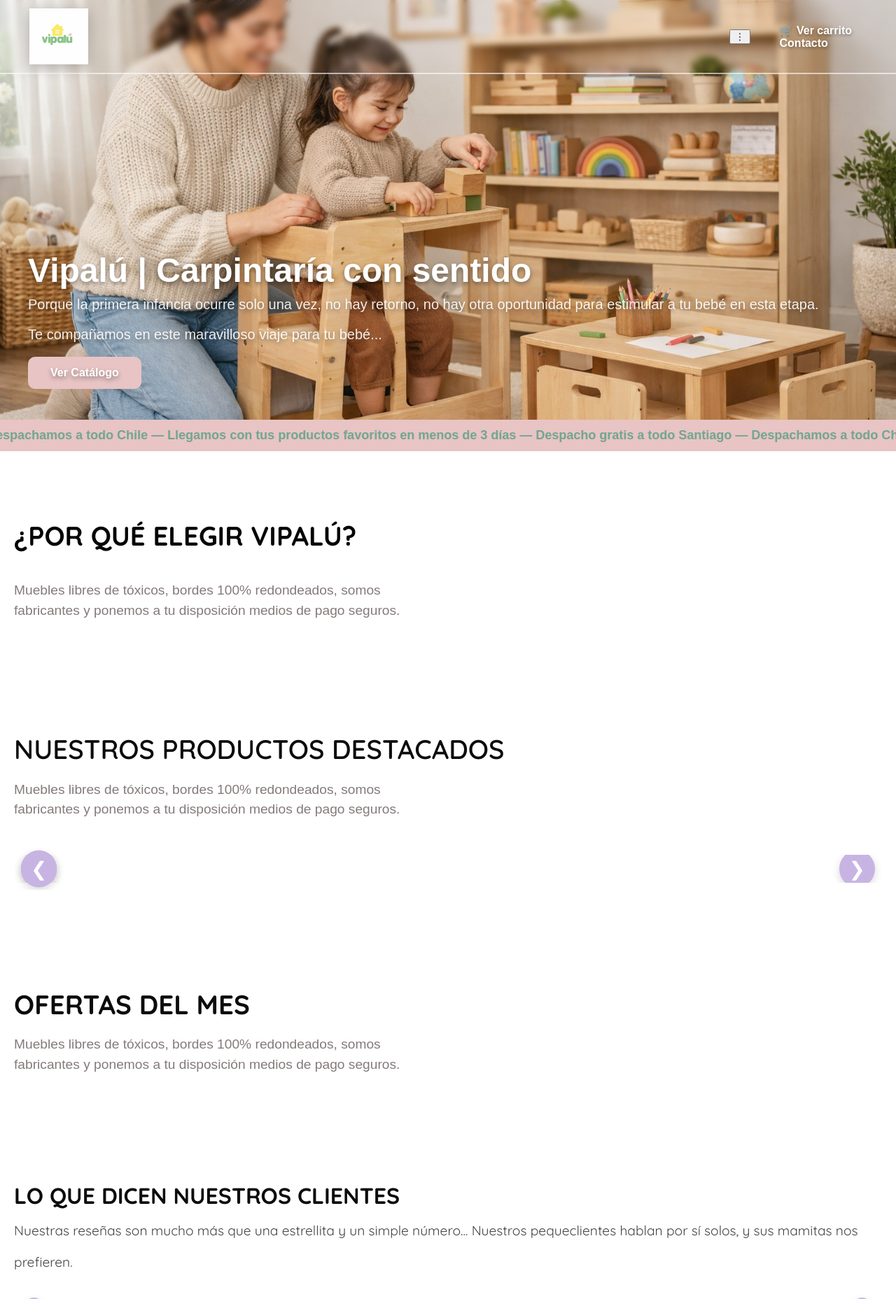
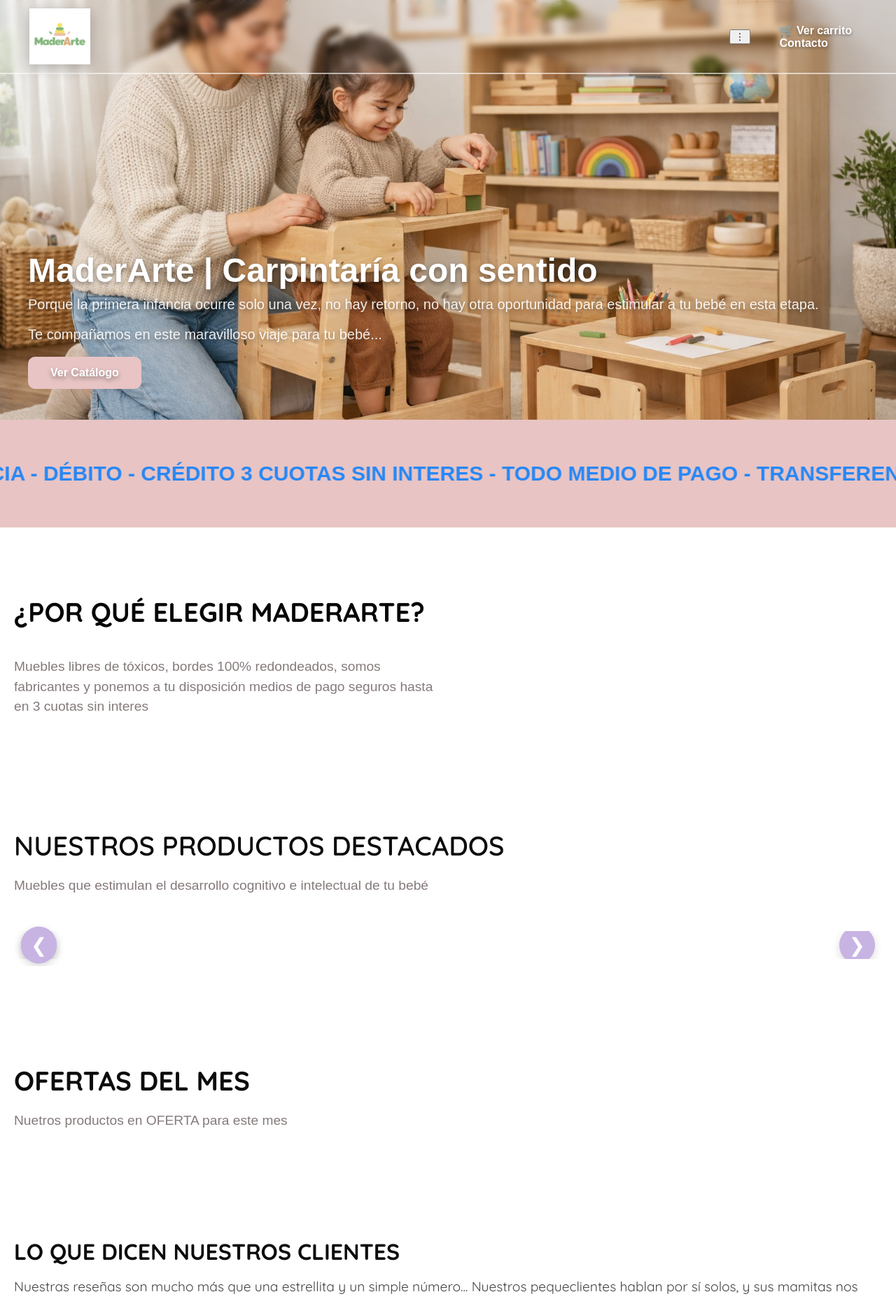
Before and after one commit to MarcoLogica/maderarte, a Django app: page / in a window 1280 px wide. Shown: the top 1857 px of the page at 70% size. Run offline with Django 5.2, Linux system fonts and the light colour scheme; data comes from the database, SQL or seed files in the repository; data that the repository does not hold is empty; parts of the project's set-up code (start-up, migrations or seed data) failed here and were passed over.

Commit message:
logo maderarte, marquee

```diff
--- a/base/templates/home.html
+++ b/base/templates/home.html
@@ -839,7 +839,7 @@ max-width: 1700px;
 .vipalu-marquee {
     width: 100%;
     background: #E8C4C4; /* rosa pastel Vipalú */
-    padding: 12px 0;
+    padding: 60px 0;
     overflow: hidden;
     position: relative;
 }
@@ -848,8 +848,8 @@ max-width: 1700px;
     display: inline-block;
     white-space: nowrap;
     font-weight: 600;
-    font-size: 18px;
-    color: #6FA58F; /* verde salvia profundo */
+    font-size: 30px;
+    color: #2787F5; /* verde salvia profundo */
     will-change: transform;
     animation: marquee 22s linear infinite;
 }
@@ -1159,7 +1159,7 @@ max-width: 1700px;
 
     <div class="navbar-top">
         <a href="/" class="logo-vipalu">
-            <img src="/static/img/logo_vipalu.jpeg" alt="Vipalú" class="logo-img">
+            <img src="/static/img/logo_maderarte.png" alt="Vipalú" class="logo-img">
         </a>
 
         <!-- Botón de menú para móviles -->
@@ -1176,7 +1176,7 @@ max-width: 1700px;
 
 
     <div class="hero-content">
-        <div class="hero-title">Vipalú | Carpintaría con sentido</div>
+        <div class="hero-title">MaderArte | Carpintaría con sentido</div>
         <div class="hero-subtitle">Porque la primera infancia ocurre solo una vez, no hay retorno, no hay otra oportunidad para estimular a tu bebé en esta etapa.</div>
         <div class="hero-subtitle">Te compañamos en este maravilloso viaje para tu bebé...</div>
         <a class="hero-btn" href="#catalogo">Ver Catálogo</a>
@@ -1187,8 +1187,9 @@ max-width: 1700px;
 
 <div class="vipalu-marquee">
     <div class="vipalu-marquee-content">
-        Despacho gratis a todo Santiago — Despachamos a todo Chile — Llegamos con tus productos favoritos en menos de 3 días —
-        Despacho gratis a todo Santiago — Despachamos a todo Chile — Llegamos con tus productos favoritos en menos de 3 días —
+        TODO MEDIO DE PAGO - TRANSFERENCIA - DÉBITO - CRÉDITO 3 CUOTAS SIN INTERES -
+        TODO MEDIO DE PAGO - TRANSFERENCIA - DÉBITO - CRÉDITO 3 CUOTAS SIN INTERES -
+        TODO MEDIO DE PAGO - TRANSFERENCIA - DÉBITO - CRÉDITO 3 CUOTAS SIN INTERES -
     </div>
 </div>
 
@@ -1208,7 +1209,7 @@ max-width: 1700px;
     font-family: 'Quicksand', sans-serif; /* ⭐ fuente Montessori elegante */
 
 ">
- ¿POR QUÉ ELEGIR VIPALÚ?
+ ¿POR QUÉ ELEGIR MADERARTE?
 </h2>
 
     <p style="
@@ -1219,7 +1220,7 @@ max-width: 1700px;
         line-height: 1.5;
         max-width: 600px;
     ">
-        Muebles libres de tóxicos, bordes 100% redondeados, somos fabricantes y ponemos a tu disposición medios de pago seguros.
+        Muebles libres de tóxicos, bordes 100% redondeados, somos fabricantes y ponemos a tu disposición medios de pago seguros hasta en 3 cuotas sin interes
     </p>
 
 
@@ -1261,7 +1262,7 @@ max-width: 1700px;
         line-height: 1.5;
         max-width: 600px;
     ">
-        Muebles libres de tóxicos, bordes 100% redondeados, somos fabricantes y ponemos a tu disposición medios de pago seguros.
+        Muebles que estimulan el desarrollo cognitivo e intelectual de tu bebé
     </p>
 
     <div class="carousel-container">
@@ -1317,7 +1318,7 @@ max-width: 1700px;
         line-height: 1.5;
         max-width: 600px;
     ">
-        Muebles libres de tóxicos, bordes 100% redondeados, somos fabricantes y ponemos a tu disposición medios de pago seguros.
+        Nuetros productos en OFERTA para este mes
     </p>
 
 
```
Also changed, not shown: base/templates/detalle_producto.html (+31 -22 lines), static/img/Logo_maderarte.png (added).
